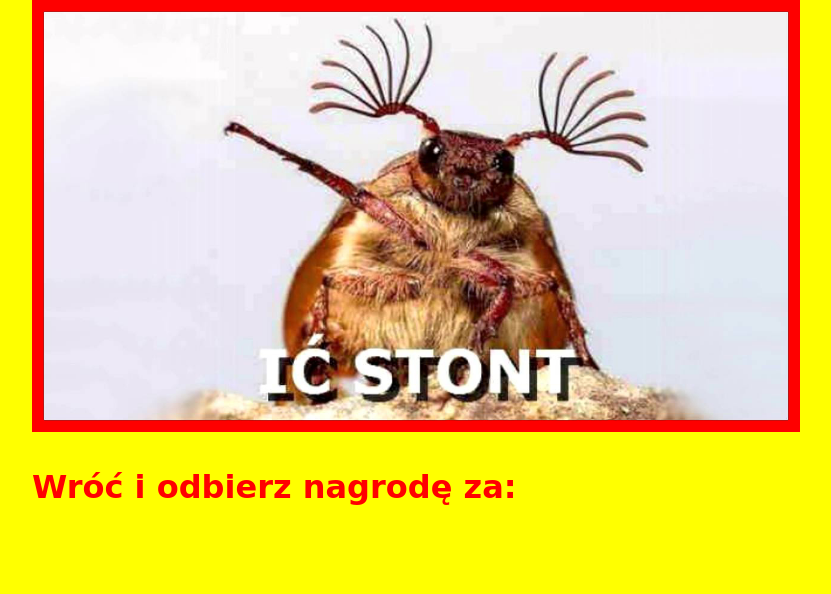
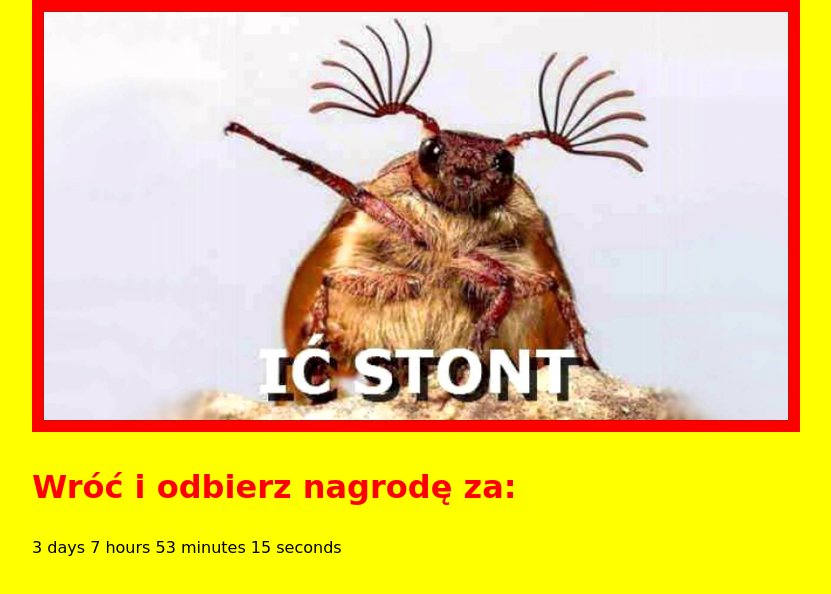
Before and after one commit to icelandico/maciej-krawczynscam, a React (Create React App) app: page / in a window 1280 px wide. Shown: the top 594 px of the page, without its empty margins (224-1055 px from the left). Built offline with nearby package versions, Linux system fonts and the light colour scheme.

Commit message:
Calculate time left to date

```diff
--- a/src/components/WelcomePage/WelcomePage.js
+++ b/src/components/WelcomePage/WelcomePage.js
@@ -1,7 +1,46 @@
+import React, { useEffect, useState } from 'react';
 import './index.css';
-import BgImg from './../../img/bg.jpg'
+import BgImg from './../../img/bg.jpg';
+
+const calculateTimeLeft = () => {
+  const difference = +new Date('18 Oct 2021') - +new Date();
+  let timeLeft = {};
+
+  if (difference > 0) {
+    timeLeft = {
+      days: Math.floor(difference / (1000 * 60 * 60 * 24)),
+      hours: Math.floor((difference / (1000 * 60 * 60)) % 24),
+      minutes: Math.floor((difference / 1000 / 60) % 60),
+      seconds: Math.floor((difference / 1000) % 60)
+    };
+  }
+  return timeLeft;
+}
 
 export const WelcomePage = () => {
+  const [timeLeft, setTimeLeft] = useState(calculateTimeLeft());
+  const timerComponents = [];
+
+  useEffect(() => {
+    const timer = setTimeout(() => {
+      setTimeLeft(calculateTimeLeft());
+    }, 1000);
+
+    return () => clearTimeout(timer);
+  });
+
+  Object.keys(timeLeft).forEach((interval) => {
+    if (!timeLeft[interval]) {
+      return;
+    }
+
+    timerComponents.push(
+        <span>
+            {timeLeft[interval]} {interval}{" "}
+          </span>
+    );
+  });
+
   return (
       <div className="main-welcome">
         <div className="main-welcome__container">
@@ -10,6 +49,9 @@
         <div className="main-welcome__info">
           <p className="main-welcome__info-text">Wróć i odbierz nagrodę za:</p>
         </div>
+        <div className="main-welcome__timer">
+          {timerComponents.length ? timerComponents : <span>Time's up!</span>}
+        </div>
       </div>
   );
 }
```
